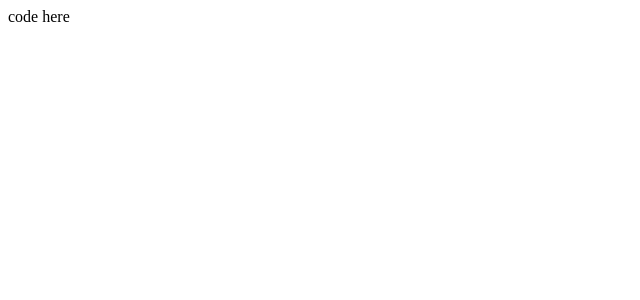
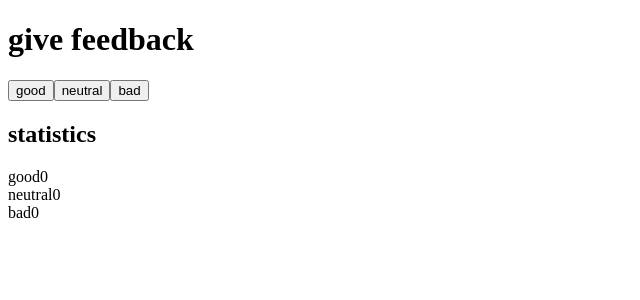
Before and after one commit to Giuva-Sergi/full-stack-open, a React (Vite) app in the folder part-1/unicafe/: page / in a window 1280 px wide. Shown: the top 300 px of the page, without its empty margins (0-640 px from the left). Built offline with nearby package versions, Linux system fonts and the light colour scheme.

Commit message:
unicafe step-1 completed

```diff
--- a/part-1/unicafe/src/App.jsx
+++ b/part-1/unicafe/src/App.jsx
@@ -6,7 +6,44 @@ const App = () => {
   const [neutral, setNeutral] = useState(0);
   const [bad, setBad] = useState(0);
 
-  return <div>code here</div>;
+  function handleClick(name) {
+    switch (name) {
+      case "good":
+        return setGood(good + 1);
+      case "neutral":
+        return setNeutral(neutral + 1);
+      case "bad":
+        return setBad(bad + 1);
+      default:
+        break;
+    }
+  }
+
+  return (
+    <div>
+      <h1>give feedback</h1>
+      <Button name="good" handler={() => handleClick("good")} />
+      <Button name="neutral" handler={() => handleClick("neutral")} />
+      <Button name="bad" handler={() => handleClick("bad")} />
+      <h2>statistics</h2>
+      <div>
+        <span>good</span>
+        <span>{good}</span>
+      </div>
+      <div>
+        <span>neutral</span>
+        <span>{neutral}</span>
+      </div>
+      <div>
+        <span>bad</span>
+        <span>{bad}</span>
+      </div>
+    </div>
+  );
 };
 
+function Button({ name, handler }) {
+  return <button onClick={handler}>{name}</button>;
+}
+
 export default App;
```
